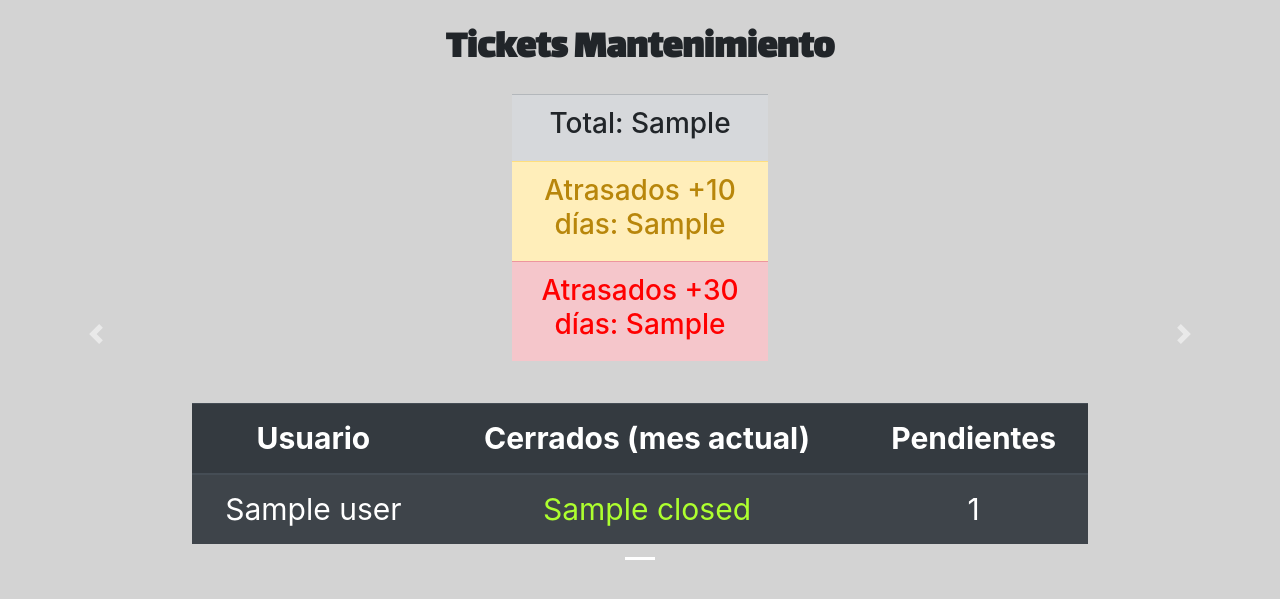
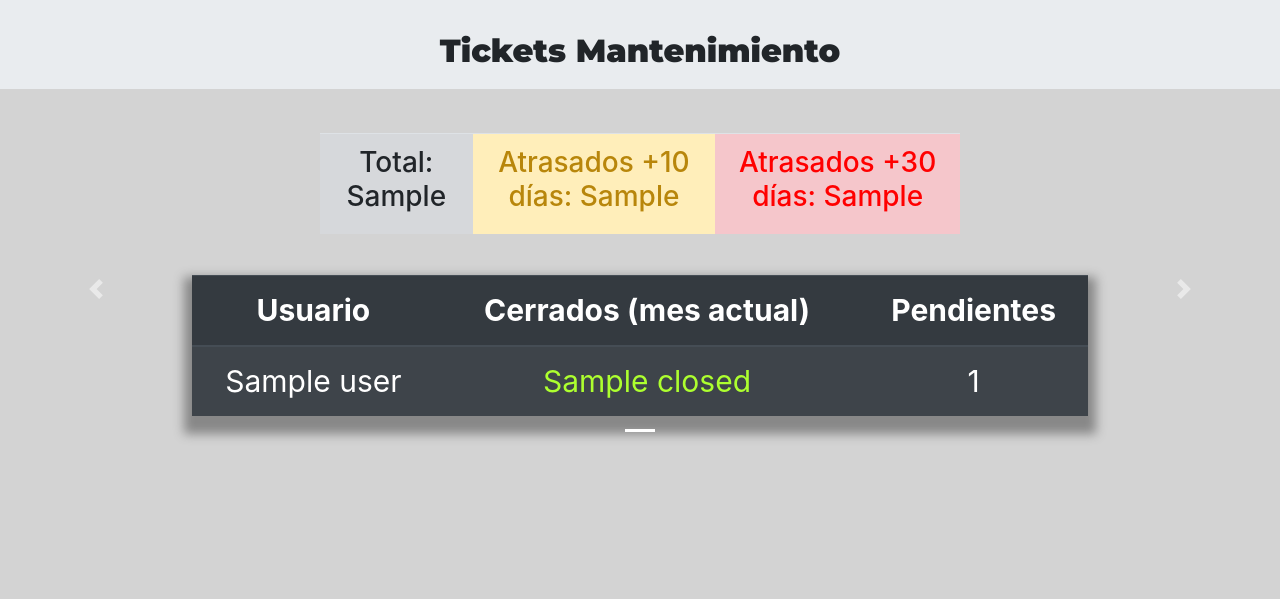
Before and after one commit to jonathanlop82/tickets-portal, a Flask app: template templates/index.html in a window 1280 px wide. Shown: the top 599 px of the page. Run offline with Flask 2, Linux system fonts and the light colour scheme; the template is opened without the code that fills it: most values are stand-ins (such as "Sample title", 1, 10 or a date in 2020); parts of the project's set-up code (start-up, migrations or seed data) failed here and were passed over.

Commit message:
add some styles

```diff
--- a/static/css/style.css
+++ b/static/css/style.css
@@ -3,14 +3,18 @@ body {
     text-align: center;
 }
 
-h1 {
+h2 {
     font-weight: bold;
-    font-family: 'Lalezar', cursive;
+    font-family: 'Montserrat', cursive;
     padding-top: 2%;
 }
 
+.jumbotron {
+    padding: 10px;
+}
+
 .head-table {
-    padding: 1% 40%;
+    padding: 1% 25%;
 }
 
 .delayed-10 {
@@ -32,7 +36,7 @@ h1 {
     padding-bottom: 2%;
 }
 
-.table-border:hover {
+.table-border {
     box-shadow: 0 10px 10px 8px #888888;
 }
 
--- a/templates/index.html
+++ b/templates/index.html
@@ -6,9 +6,11 @@
 
 {% block content %}
 
-<h1>Tickets Mantenimiento</h1>
-
-
+<div class="jumbotron jumbotron-fluid">
+  <div class="container">
+    <h2 class="display-6">Tickets Mantenimiento</h2>
+  </div>
+</div>
 
 <!-- Carrousel -->
 
@@ -28,14 +30,10 @@
       <div class="head-table">
         <table class="table table-hover">
             <tbody>
-              <tr class="table-secondary">
-                <td><h3>Total: {{ all_tickets }}</h3></td>
-              </tr>
-              <tr class="table-warning">
-                <td><h3 class="delayed-10">Atrasados +10 días: {{ tickets_delayed_10 }}</h3></td>
-              </tr>
-              <tr class="table-danger">
-                <td><h3 class="delayed-30">Atrasados +30 días: {{ tickets_delayed_30 }}</h3></td>
+              <tr>
+                <td class="table-secondary"><h3>Total: {{ all_tickets }}</h3></td>
+                <td class="table-warning"><h3 class="delayed-10">Atrasados +10 días: {{ tickets_delayed_10 }}</h3></td>
+                <td class="table-danger"><h3 class="delayed-30">Atrasados +30 días: {{ tickets_delayed_30 }}</h3></td>
               </tr>
             </tbody>
           </table>
@@ -80,7 +78,7 @@
       <div class="tickets-list">
         <h3>Tickets por usuario</h3>
         <h3>{{ user_tickets['user'] }}</h3>
-
+        <div class="table-border">
         <table class="table table-striped table-dark">
           <thead>
             <tr>
@@ -95,7 +93,7 @@
             {% endfor %}
           </tbody>
         </table>
-
+        </div>
       </div>
     </div>
     {% endfor %}
--- a/tickets.py
+++ b/tickets.py
@@ -78,7 +78,7 @@ def get_users():
     list_users = []
     query = (
         hesk_users.select(hesk_users.user)
-        .where((hesk_users.categories << [3,4,5,'3,4,5']) & (hesk_users.user != 'danieladiaz'))
+        .where((hesk_users.categories << [3,4,5,'3,4,5','3,4,5,6']) & (hesk_users.user != 'danieladiaz'))
         .dicts()
     )
     for row in query:
```
Also changed, not shown: static/images/apm_banner.jpeg (added).
